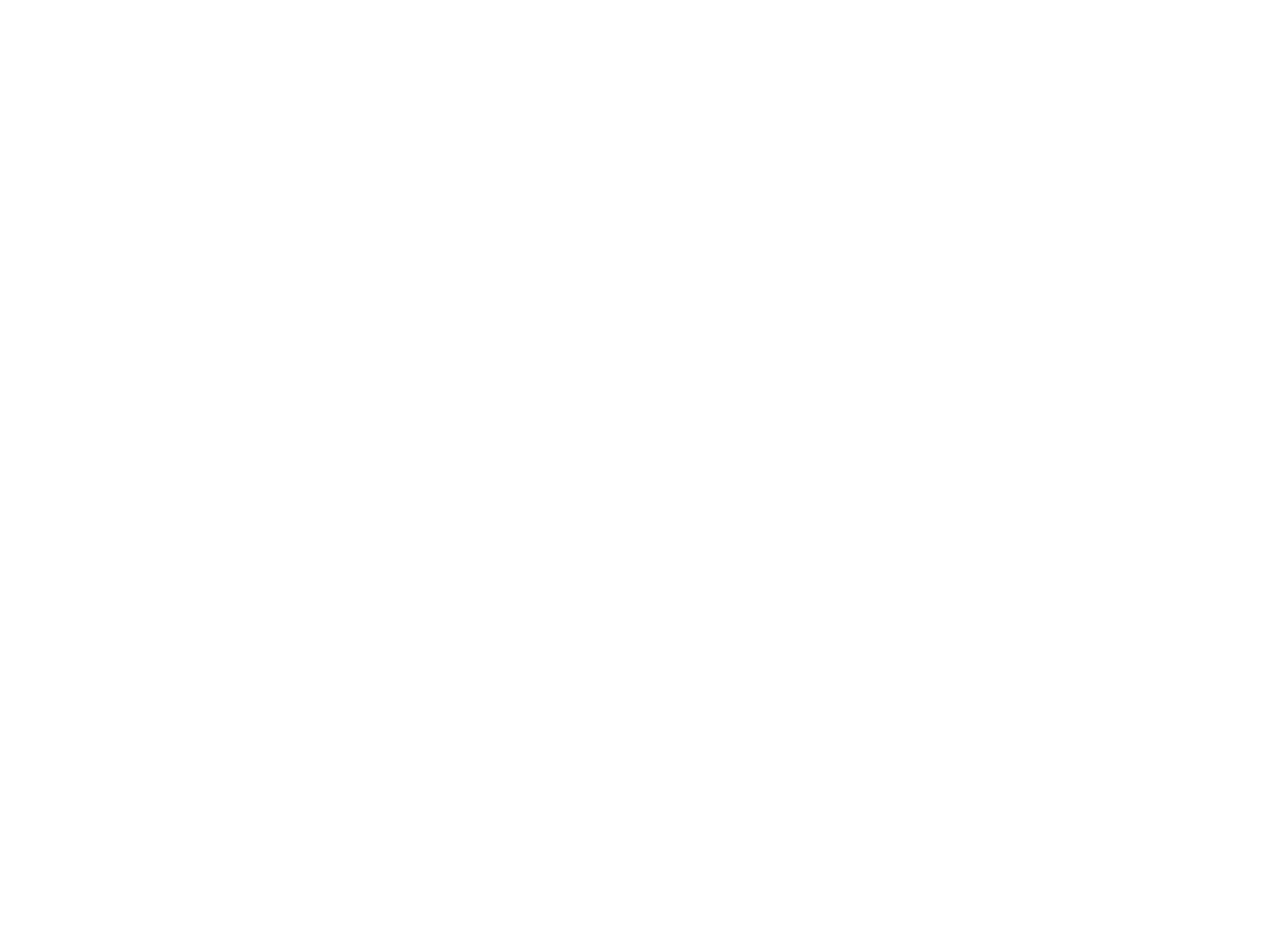
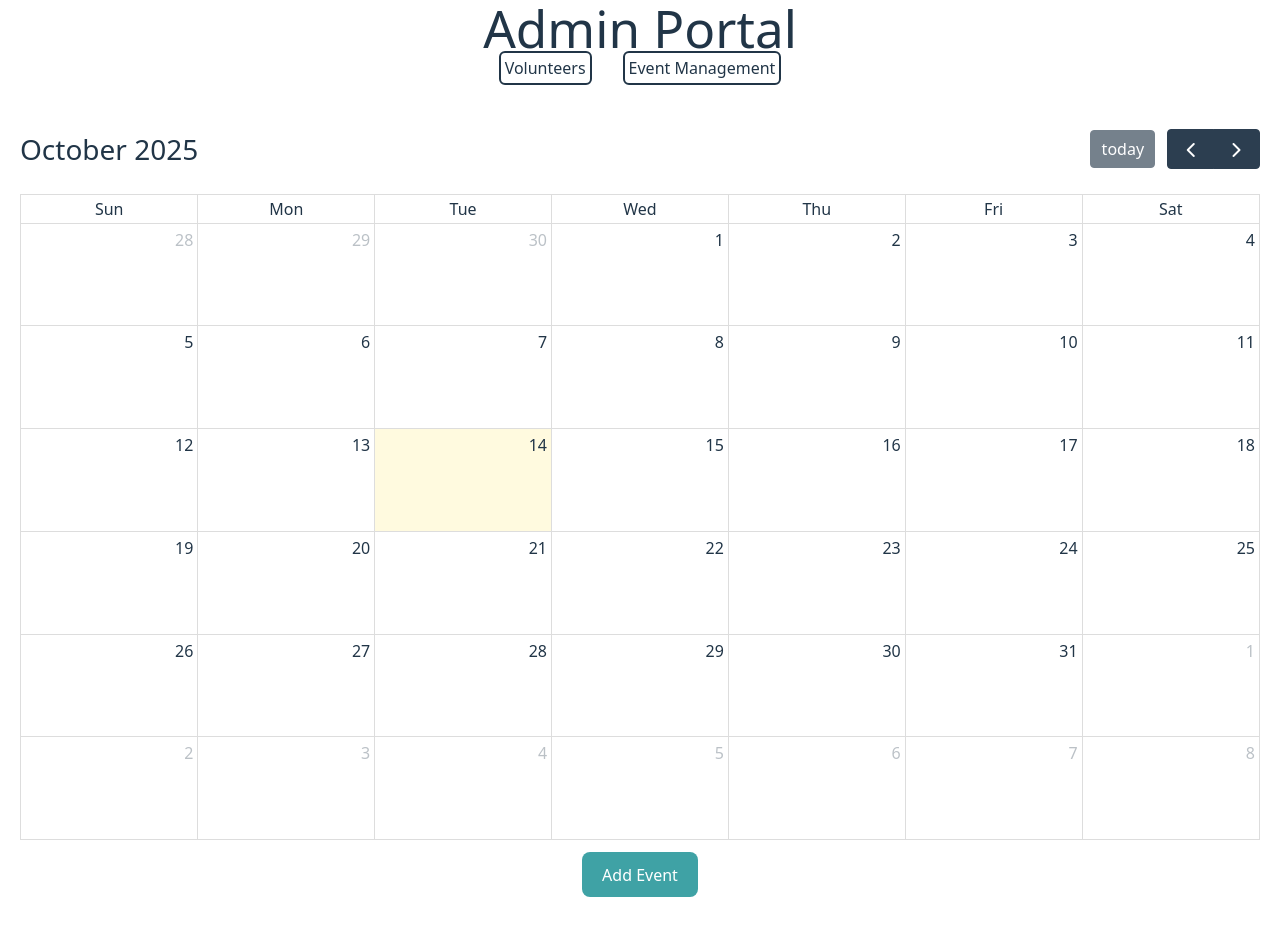
Before and after one commit to T-Sikes/Volunteer_Database_Manager, a React (Vite) app in the folder frontend/: page /portal/admin/event-management in a window 1280 px wide. Before the commit this address had no page. Before the commit the page ends 800 px from the top, so only its background shows below. Built offline with nearby package versions, Linux system fonts and the light colour scheme; no server answers.

Commit message:
adding admin portal

```diff
--- a/frontend/src/App.jsx
+++ b/frontend/src/App.jsx
@@ -6,6 +6,8 @@ import VolunteerMatching from "./pages/VolunteerMatching.jsx";
 import NotificationPage from "./pages/Notification.jsx";
 import NotificationSystem from "./components/NotificationSystem.jsx";
 import UserLogin from "./pages/UserLogin.jsx"
+import AdminPortalLayout from "./layouts/AdminPortalLayout.jsx";
+import VolunteerList from "./pages/VolunteerList.jsx";
 
 function App() {
   return (
@@ -13,12 +15,16 @@ function App() {
       <Router>
         <NotificationSystem />
         <Routes>
-          <Route path="/event-management" element={<EventManagement />} />
+          {/* <Route path="/event-management" element={<EventManagement />} /> */}
           <Route path="/profile/:username" element={<UserProfile />} />
           <Route path="/volunteer-history/" element={<VolunteerHistory />} />
           <Route path="/volunteer-matching" element={<VolunteerMatching />} />
           <Route path="/notifications" element={<NotificationPage />} />
           <Route path='/user-login' element={<UserLogin/>} />
+          <Route path="/portal/admin" element={<AdminPortalLayout />}>
+            <Route path="event-management" element={<EventManagement/>}/>
+            <Route path="volunteers" element={<VolunteerList/>}/>
+          </Route>
         </Routes>
       </Router>
     </div>
--- /dev/null
+++ b/frontend/src/layouts/AdminPortalLayout.jsx
@@ -0,0 +1,27 @@
+import { NavLink, Outlet } from "react-router-dom"
+
+const AdminPortalLayout = () => {
+  return (
+    <div>
+      <div className="h-fit w-screen flex justify-center">
+        <div className="fixed top-0 z-10">
+          <h1 className="text-center">Admin Portal</h1>
+          <nav>
+            <div className="flex justify-around">
+              <NavLink to="volunteers"><span className="border-2 rounded-md p-1">Volunteers</span></NavLink>
+              <NavLink to="event-management"><span className="border-2 rounded-md p-1">Event Management</span></NavLink>
+            </div>
+          </nav>
+        </div>
+      </div>
+
+      <main>
+        <div className="mt-32">
+          <Outlet/>
+        </div>
+      </main>
+    </div>
+  )
+}
+
+export default AdminPortalLayout
--- /dev/null
+++ b/frontend/src/pages/VolunteerList.jsx
@@ -0,0 +1,38 @@
+import React, { useEffect, useState } from 'react'
+
+const VolunteerList = () => {
+  const [volunteers, setVolunteers] = useState([])
+
+  useEffect(() => {
+    fetchVolunteers()
+  },[])
+
+  const fetchVolunteers = async() => {
+    try{
+      const response = await fetch("http://127.0.0.1:8000/event/volunteers/")
+      const data = await response.json()
+      setVolunteers(data)
+    } catch (err) {
+      console.log(err)
+    }
+  }
+
+
+  return (
+    <div className="min-h-screen min-w-screen flex justify-center">
+      <div>
+        <h2 className="text-2xl text-center">Volunteers</h2>
+        <div className="w-2xl">
+          {volunteers.map(volunteer => (
+            <div key={volunteer.id} className="px-2">
+              <p className="text-lg">{volunteer.name} (ID: {volunteer.id})</p>
+              <hr/>
+            </div>
+            ))}
+        </div>
+      </div>
+    </div>
+  )
+}
+
+export default VolunteerList
```
